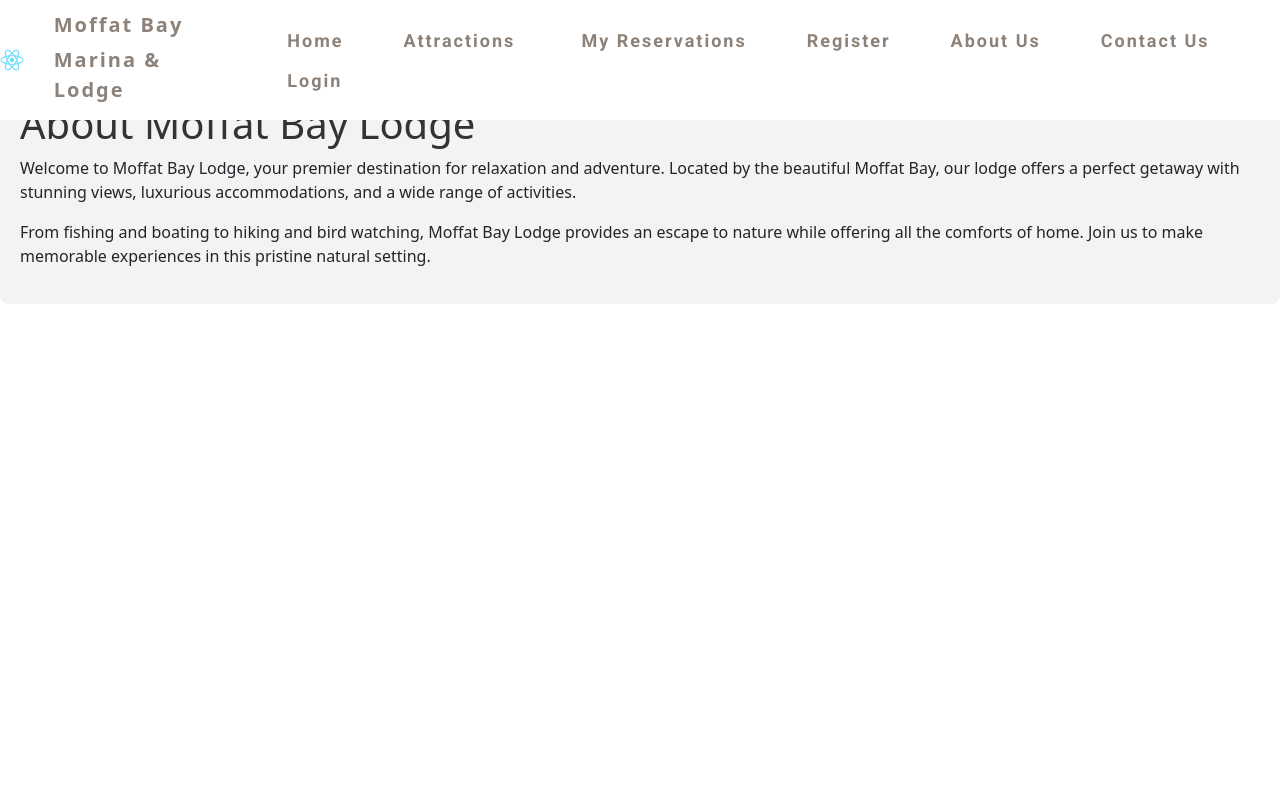
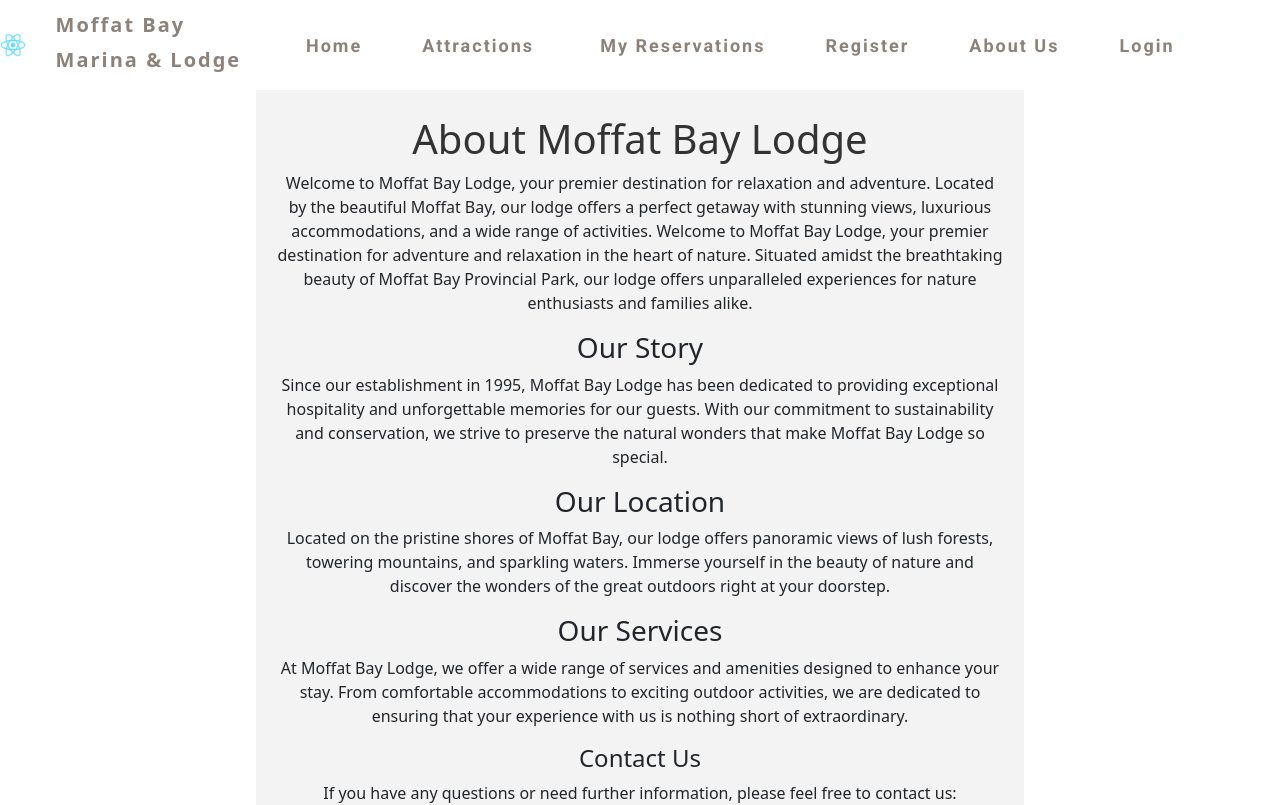
Before and after one commit to CesarJoel04/Moffat-Bay, a React (Create React App) app in the folder frontend/: page /about-us in a window 1280 px wide. Shown: the top 805 px of the page. Built offline with nearby package versions, Linux system fonts and the light colour scheme.

Commit message:
Added reservation-lookup, deleted ContactUs, and updated About Us page.
Further modification will be required to complete the functionality of reservation lookup.

```diff
--- a/frontend/src/App.js
+++ b/frontend/src/App.js
@@ -7,8 +7,10 @@ import Menu from "./components/menu";
 import ReservationPage from "./components/ReservationPage";
 import ReservationSummaryPage from "./components/ReservationSummaryPage";
 import AboutUsPage from "./components/AboutUsPage"; // Import the new component
-import ContactUsPage from "./components/ContactUsPage"; // Import the Contact Us page component
+import ReservationLookUpPage from "./components/ReservationLookUpPage"; // Import the Reservation LookUp Page component
+// import ContactUsPage from "./components/ContactUsPage"; Import the Contact Us page component
 import "bootstrap/dist/css/bootstrap.min.css";
+
 
 function App() {
   return (
@@ -22,7 +24,9 @@ function App() {
           <Route path="/reservation" element={<ReservationPage />} />
           <Route path="/reservation-summary" element={<ReservationSummaryPage />} />
           <Route path="/about-us" element={<AboutUsPage />} />
-          <Route path="/contact-us" element={<ContactUsPage />} /> {/* New route for Contact Us page */}
+          <Route path="/reservation-lookup" element={<ReservationLookUpPage />} /> {/* New route for the Reservation LookUp Page */}
+          {/* <Route path="/contact-us" element={<ContactUsPage />} /> New route for Contact Us page */}
+
         </Routes>
       </div>
     </Router>
--- a/frontend/src/components/AboutUsPage.js
+++ b/frontend/src/components/AboutUsPage.js
@@ -2,26 +2,54 @@ import React from "react";
 
 function AboutUsPage() {
   return (
+
     <div
       style={{
+        width: "60%",
         padding: "20px",
-        marginTop: "20px",
         backgroundColor: "#f3f3f3",
         borderRadius: "8px",
+        textAlign: "center",
+        margin: "auto"
       }}
     >
-      <h1 style={{ color: "#333" }}>About Moffat Bay Lodge</h1>
+      <h1 style={{ color: "#333", marginTop: "35px" }}>About Moffat Bay Lodge</h1>
       <p>
         Welcome to Moffat Bay Lodge, your premier destination for relaxation and
         adventure. Located by the beautiful Moffat Bay, our lodge offers a
         perfect getaway with stunning views, luxurious accommodations, and a
         wide range of activities.
+        Welcome to Moffat Bay Lodge, your premier destination for adventure
+        and relaxation in the heart of nature. Situated amidst the breathtaking
+        beauty of Moffat Bay Provincial Park, our lodge offers unparalleled experiences
+        for nature enthusiasts and families alike.
       </p>
+      <h3>Our Story</h3>
       <p>
-        From fishing and boating to hiking and bird watching, Moffat Bay Lodge
-        provides an escape to nature while offering all the comforts of home.
-        Join us to make memorable experiences in this pristine natural setting.
+        Since our establishment in 1995, Moffat Bay Lodge has been dedicated to providing
+        exceptional hospitality and unforgettable memories for our guests. With our commitment
+        to sustainability and conservation, we strive to preserve the natural wonders that make
+        Moffat Bay Lodge so special.
       </p>
+      <h3>Our Location</h3>
+      <p>
+        Located on the pristine shores of Moffat Bay, our lodge offers panoramic views of lush
+        forests, towering mountains, and sparkling waters. Immerse yourself in the beauty of nature
+        and discover the wonders of the great outdoors right at your doorstep.
+      </p>
+      <h3>Our Services</h3>
+      <p>
+        At Moffat Bay Lodge, we offer a wide range of services and amenities designed to enhance
+        your stay. From comfortable accommodations to exciting outdoor activities, we are
+        dedicated to ensuring that your experience with us is nothing short of extraordinary.
+      </p>
+      <h4>Contact Us</h4>
+      <p>If you have any questions or need further information, please feel free to contact us:</p>
+      <ul>
+        <p>Phone: (555) 123-4567</p>
+        <p>Email: info@moffatbay.com</p>
+        <p>Address: 123 Marina Drive, Moffat Bay</p>
+      </ul>
     </div>
   );
 }
--- a/frontend/src/components/ContactUsPage.js
+++ b/frontend/src/components/ContactUsPage.js
@@ -1,4 +1,4 @@
-// ContactUsPage.js
+/* ContactUsPage.js                Important change: "Client requested deleting Contact Us Page"
 import React from "react";
 
 
@@ -17,3 +17,4 @@ function ContactUsPage() {
 }
 
 export default ContactUsPage;
+*/
--- /dev/null
+++ b/frontend/src/components/ReservationLookUpPage.js
@@ -0,0 +1,72 @@
+// ReservationLookUpPage.js
+import React, { useState } from "react";
+import { useNavigate } from "react-router-dom";
+import axios from "axios";
+import "../styles/commonStyles.css";
+
+function ReservationLookupPage() {
+  const [customerId, setCustomerId] = useState("");
+  const [reservationId, setReservationId] = useState("");
+  const [reservationDetails, setReservationDetails] = useState(null);
+  const navigate = useNavigate();
+
+  const handleSubmit = async (e) => {
+    e.preventDefault();
+    try {
+      const response = await axios.get(`http://localhost:3001/reservations/${customerId}/${reservationId}`);
+      setReservationDetails(response.data); // Store the reservation data in state
+    } catch (error) {
+      alert("Failed to retrieve reservation: Please try again");
+    }
+  };
+
+  return (
+    <div className="container">
+      <div className="form-header">
+        <h2>Lookup Reservation</h2>
+      </div>
+      <form onSubmit={handleSubmit}>
+        <div className="form-row">
+          <div className="form-group">
+            <label className="label">Customer ID</label>
+            <input
+              type="text"
+              value={customerId}
+              onChange={(e) => setCustomerId(e.target.value)}
+              className="input"
+              required
+            />
+          </div>
+          <div className="form-group">
+            <label className="label">Reservation ID</label>
+            <input
+              type="text"
+              value={reservationId}
+              onChange={(e) => setReservationId(e.target.value)}
+              className="input"
+              required
+            />
+          </div>
+        </div>
+        <div className="form-row">
+          <div className="form-group">
+            <button type="submit" className="button">
+              Find Reservation
+            </button>
+          </div>
+        </div>
+      </form>
+      {reservationDetails && (
+        <div className="reservation-details">
+          <h3>Reservation Summary</h3>
+          <p><strong>Room Size:</strong> {reservationDetails.roomSize}</p>
+          <p><strong>Number of Guests:</strong> {reservationDetails.numberOfGuests}</p>
+          <p><strong>Check-In:</strong> {reservationDetails.checkIn}</p>
+          <p><strong>Check-Out:</strong> {reservationDetails.checkOut}</p>
+        </div>
+      )}
+    </div>
+  );
+}
+
+export default ReservationLookupPage;
--- a/frontend/src/components/menu.js
+++ b/frontend/src/components/menu.js
@@ -38,7 +38,7 @@ function Menu() {
         </div>
         <Link to="/register" className="menu-item">Register</Link>
         <Link to="/about-us" className="menu-item">About Us</Link>
-        <Link to="/contact-us" className="menu-item">Contact Us</Link> {/* New Link for Contact Us page */}
+        {/*<Link to="/contact-us" className="menu-item">Contact Us</Link>  New Link for Contact Us page - Client requested deleting Contact Us Page*/}
         <Link to="/login" className="menu-item">Login</Link>
       </div>
     </div>
```
Also changed, not shown: frontend/src/styles/aboutUsStyles.css (line endings or trailing spaces), 1 other file (tests, documents, lock files or other folders).
